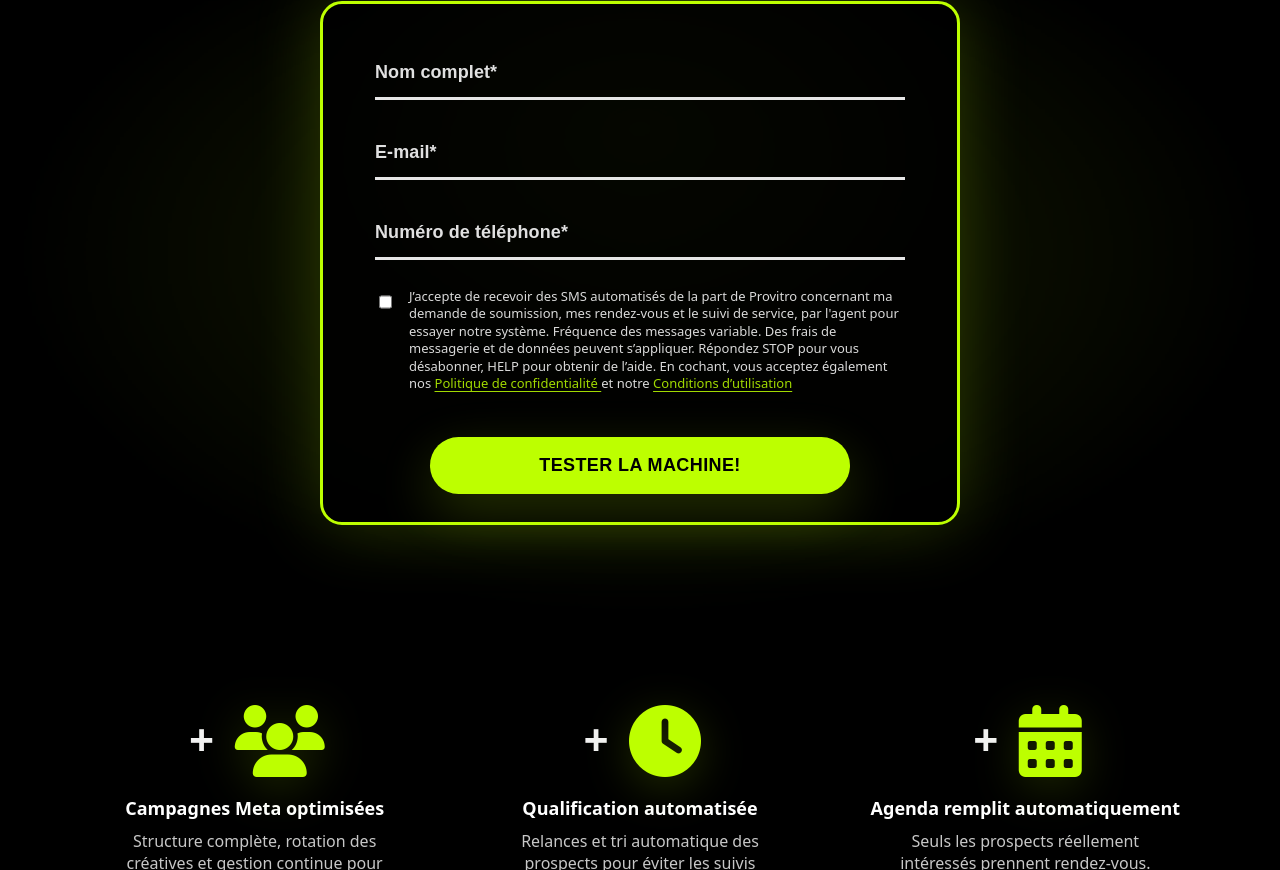
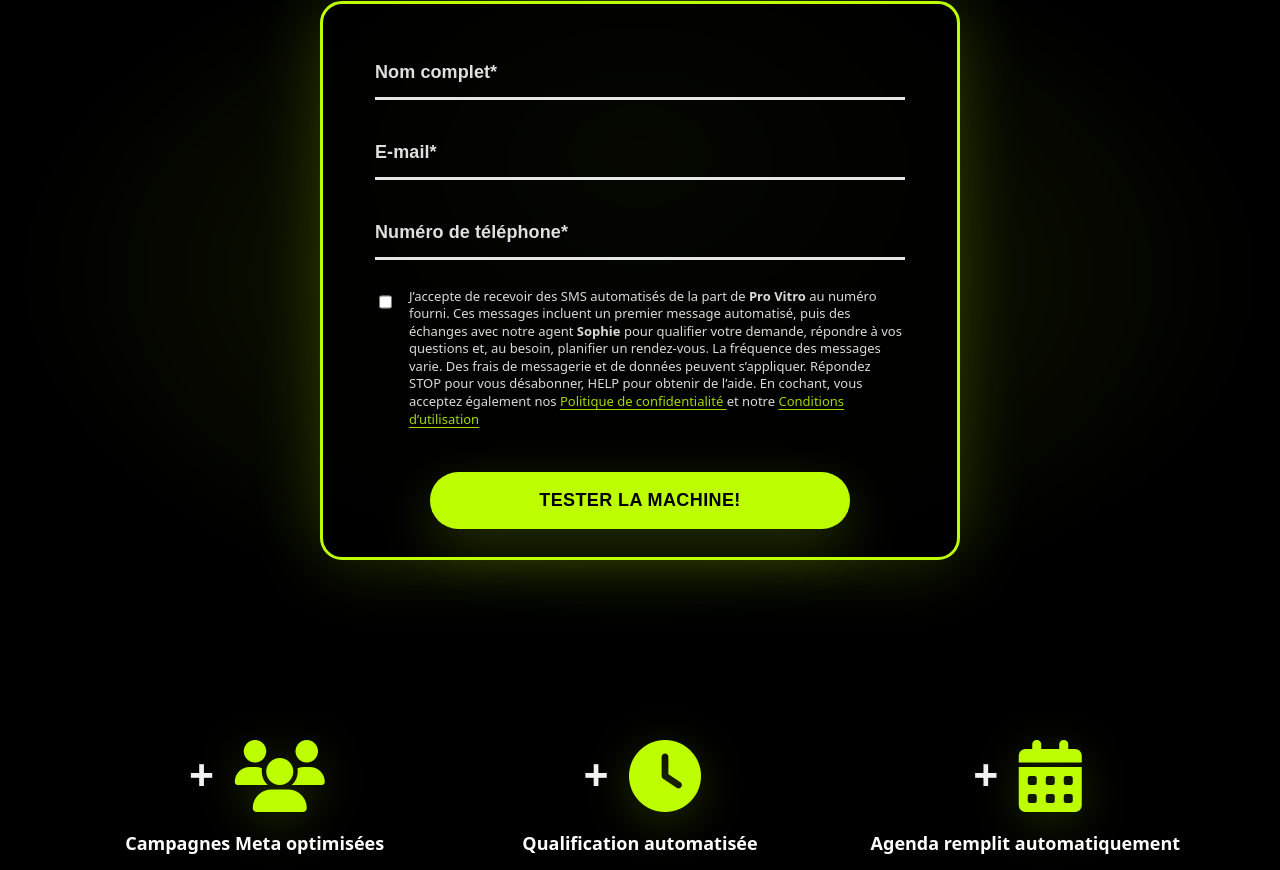
Before and after one commit to ProScaleAgence/proscale-fb-landing, a plain HTML site: page proscale-fb-landing/index.html in a window 1280 px wide. Shown: the part 803-1673 px from the top of the page. Drawn offline with Linux system fonts and the light colour scheme.

Commit message:
Update index.html

```diff
--- a/proscale-fb-landing/index.html
+++ b/proscale-fb-landing/index.html
@@ -77,8 +77,9 @@
             <label class="lp-consent">
               <input class="lp-consent__box" type="checkbox" name="sms_consent" > <!--required-->
               <span class="lp-consent__text">
-                J’accepte de recevoir des SMS automatisés de la part de Provitro concernant ma demande de soumission, mes rendez-vous et le suivi de service, par l'agent pour essayer notre système.
-                Fréquence des messages variable. Des frais de messagerie et de données peuvent s’appliquer.
+                J’accepte de recevoir des SMS automatisés de la part de <strong>Pro Vitro</strong> au numéro fourni.
+                Ces messages incluent un premier message automatisé, puis des échanges avec notre agent <strong>Sophie</strong> pour qualifier votre demande, répondre à vos questions et, au besoin, planifier un rendez-vous.
+                La fréquence des messages varie. Des frais de messagerie et de données peuvent s’appliquer.
                 Répondez STOP pour vous désabonner, HELP pour obtenir de l’aide.
                 En cochant, vous acceptez également nos
                   <a class="lp-consent__link" href="https://proscalemarketing.ca/privacy" target="_blank" rel="noopener noreferrer">
```
